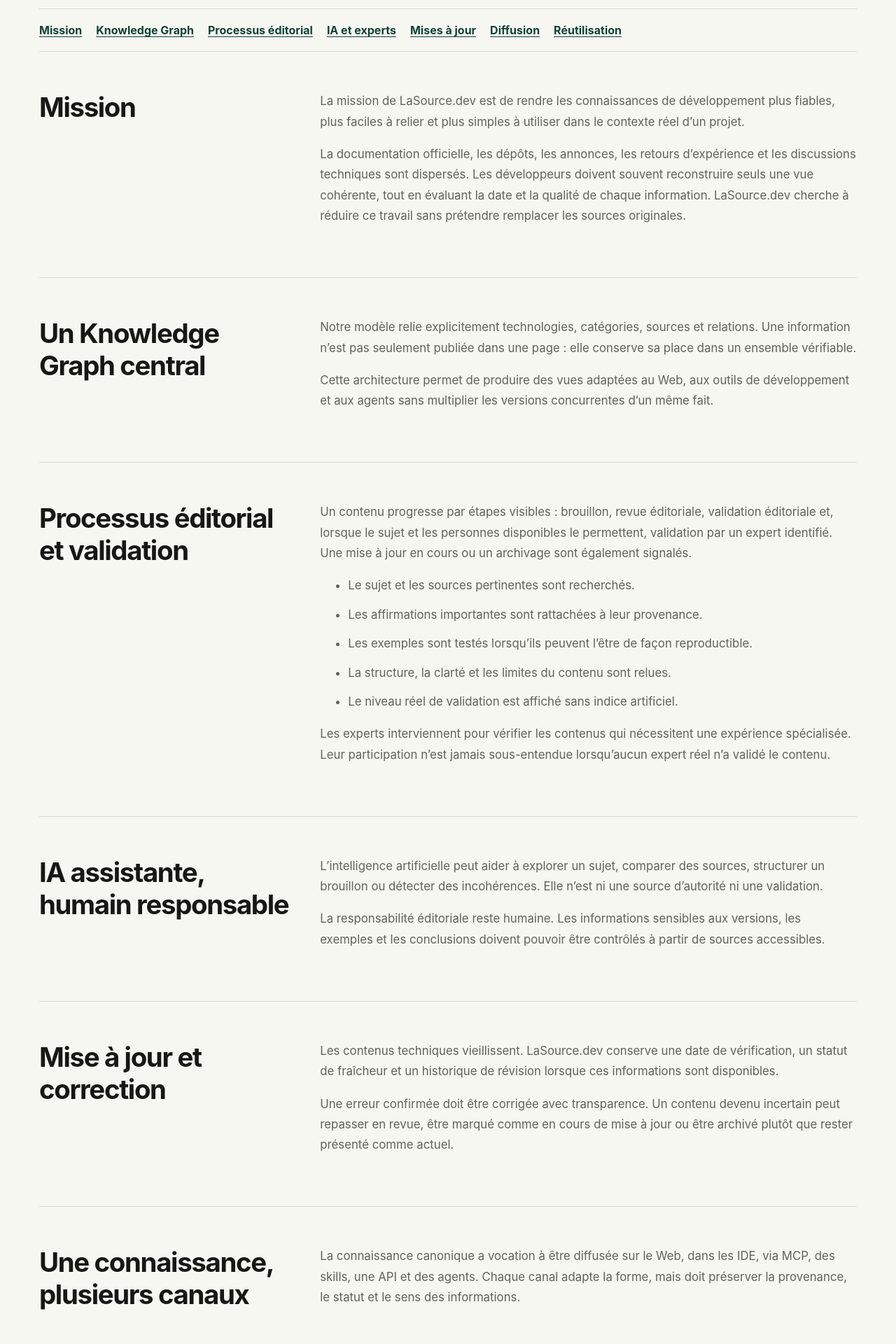
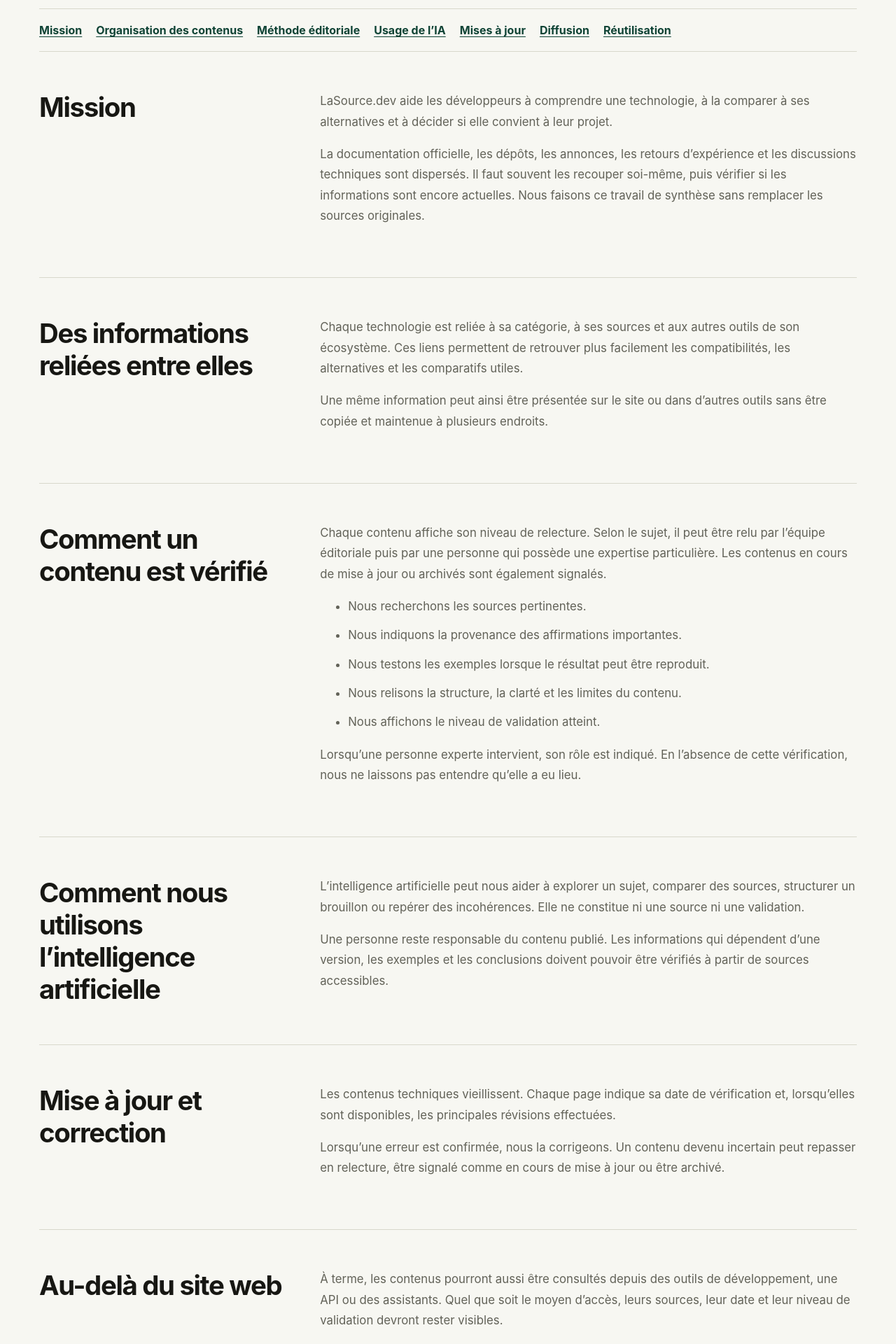
Before and after one commit to lasource-dev/lasource-web, a Next.js app: page /a-propos in a window 1280 px wide. Shown: the part 800-2720 px from the top of the page at 70% size. Built offline with nearby package versions, Linux system fonts and the light colour scheme.

Commit message:
Simplifier les pages éditoriales

```diff
--- a/src/app/(frontend)/a-propos/page.tsx
+++ b/src/app/(frontend)/a-propos/page.tsx
@@ -5,15 +5,15 @@
 export const metadata: Metadata = {
   alternates: { canonical: '/a-propos' },
   description:
-    'Mission, méthode éditoriale et principes de confiance de LaSource.dev, plateforme de connaissances techniques structurées.',
+    'Découvrez comment LaSource.dev recherche, vérifie et met à jour ses contenus techniques.',
   title: 'À propos',
 }
 
 const anchors = [
   ['mission', 'Mission'],
-  ['graphe', 'Knowledge Graph'],
-  ['methode', 'Processus éditorial'],
-  ['ia', 'IA et experts'],
+  ['graphe', 'Organisation des contenus'],
+  ['methode', 'Méthode éditoriale'],
+  ['ia', 'Usage de l’IA'],
   ['mise-a-jour', 'Mises à jour'],
   ['diffusion', 'Diffusion'],
   ['reutilisation', 'Réutilisation'],
@@ -24,10 +24,10 @@
     <main className={styles.page} id="contenu">
       <header className={styles.articleHeader}>
         <p className={styles.eyebrow}>À propos</p>
-        <h1>La confiance se construit par la méthode, pas par l’affirmation.</h1>
+        <h1>Des contenus techniques plus simples à comprendre et à vérifier</h1>
         <p className={styles.lead}>
-          LaSource.dev organise une connaissance technique fragmentée pour la rendre compréhensible,
-          traçable et réutilisable sans masquer ses limites.
+          LaSource.dev rassemble des informations dispersées, les relie à leurs sources et explique
+          clairement ce qui a — ou non — été vérifié.
         </p>
       </header>
 
@@ -43,71 +43,67 @@
         <h2 id="mission-title">Mission</h2>
         <div>
           <p>
-            La mission de LaSource.dev est de rendre les connaissances de développement plus
-            fiables, plus faciles à relier et plus simples à utiliser dans le contexte réel d’un
-            projet.
+            LaSource.dev aide les développeurs à comprendre une technologie, à la comparer à ses
+            alternatives et à décider si elle convient à leur projet.
           </p>
           <p>
             La documentation officielle, les dépôts, les annonces, les retours d’expérience et les
-            discussions techniques sont dispersés. Les développeurs doivent souvent reconstruire
-            seuls une vue cohérente, tout en évaluant la date et la qualité de chaque information.
-            LaSource.dev cherche à réduire ce travail sans prétendre remplacer les sources
-            originales.
+            discussions techniques sont dispersés. Il faut souvent les recouper soi-même, puis
+            vérifier si les informations sont encore actuelles. Nous faisons ce travail de synthèse
+            sans remplacer les sources originales.
           </p>
         </div>
       </section>
 
       <section aria-labelledby="graphe-title" className={styles.articleSection} id="graphe">
-        <h2 id="graphe-title">Un Knowledge Graph central</h2>
+        <h2 id="graphe-title">Des informations reliées entre elles</h2>
         <div>
           <p>
-            Notre modèle relie explicitement technologies, catégories, sources et relations. Une
-            information n’est pas seulement publiée dans une page : elle conserve sa place dans un
-            ensemble vérifiable.
+            Chaque technologie est reliée à sa catégorie, à ses sources et aux autres outils de son
+            écosystème. Ces liens permettent de retrouver plus facilement les compatibilités, les
+            alternatives et les comparatifs utiles.
           </p>
           <p>
-            Cette architecture permet de produire des vues adaptées au Web, aux outils de
-            développement et aux agents sans multiplier les versions concurrentes d’un même fait.
+            Une même information peut ainsi être présentée sur le site ou dans d’autres outils sans
+            être copiée et maintenue à plusieurs endroits.
           </p>
         </div>
       </section>
 
       <section aria-labelledby="methode-title" className={styles.articleSection} id="methode">
-        <h2 id="methode-title">Processus éditorial et validation</h2>
+        <h2 id="methode-title">Comment un contenu est vérifié</h2>
         <div>
           <p>
-            Un contenu progresse par étapes visibles : brouillon, revue éditoriale, validation
-            éditoriale et, lorsque le sujet et les personnes disponibles le permettent, validation
-            par un expert identifié. Une mise à jour en cours ou un archivage sont également
-            signalés.
+            Chaque contenu affiche son niveau de relecture. Selon le sujet, il peut être relu par
+            l’équipe éditoriale puis par une personne qui possède une expertise particulière. Les
+            contenus en cours de mise à jour ou archivés sont également signalés.
           </p>
           <ul>
-            <li>Le sujet et les sources pertinentes sont recherchés.</li>
-            <li>Les affirmations importantes sont rattachées à leur provenance.</li>
-            <li>Les exemples sont testés lorsqu’ils peuvent l’être de façon reproductible.</li>
-            <li>La structure, la clarté et les limites du contenu sont relues.</li>
-            <li>Le niveau réel de validation est affiché sans indice artificiel.</li>
+            <li>Nous recherchons les sources pertinentes.</li>
+            <li>Nous indiquons la provenance des affirmations importantes.</li>
+            <li>Nous testons les exemples lorsque le résultat peut être reproduit.</li>
+            <li>Nous relisons la structure, la clarté et les limites du contenu.</li>
+            <li>Nous affichons le niveau de validation atteint.</li>
           </ul>
           <p>
-            Les experts interviennent pour vérifier les contenus qui nécessitent une expérience
-            spécialisée. Leur participation n’est jamais sous-entendue lorsqu’aucun expert réel
-            n’a validé le contenu.
+            Lorsqu’une personne experte intervient, son rôle est indiqué. En l’absence de cette
+            vérification, nous ne laissons pas entendre qu’elle a eu lieu.
           </p>
         </div>
       </section>
 
       <section aria-labelledby="ia-title" className={styles.articleSection} id="ia">
-        <h2 id="ia-title">IA assistante, humain responsable</h2>
+        <h2 id="ia-title">Comment nous utilisons l’intelligence artificielle</h2>
         <div>
           <p>
-            L’intelligence artificielle peut aider à explorer un sujet, comparer des sources,
-            structurer un brouillon ou détecter des incohérences. Elle n’est ni une source
-            d’autorité ni une validation.
+            L’intelligence artificielle peut nous aider à explorer un sujet, comparer des sources,
+            structurer un brouillon ou repérer des incohérences. Elle ne constitue ni une source ni
+            une validation.
           </p>
           <p>
-            La responsabilité éditoriale reste humaine. Les informations sensibles aux versions,
-            les exemples et les conclusions doivent pouvoir être contrôlés à partir de sources
-            accessibles.
+            Une personne reste responsable du contenu publié. Les informations qui dépendent d’une
+            version, les exemples et les conclusions doivent pouvoir être vérifiés à partir de
+            sources accessibles.
           </p>
         </div>
       </section>
@@ -120,25 +116,23 @@
         <h2 id="mise-a-jour-title">Mise à jour et correction</h2>
         <div>
           <p>
-            Les contenus techniques vieillissent. LaSource.dev conserve une date de vérification,
-            un statut de fraîcheur et un historique de révision lorsque ces informations sont
-            disponibles.
+            Les contenus techniques vieillissent. Chaque page indique sa date de vérification et,
+            lorsqu’elles sont disponibles, les principales révisions effectuées.
           </p>
           <p>
-            Une erreur confirmée doit être corrigée avec transparence. Un contenu devenu incertain
-            peut repasser en revue, être marqué comme en cours de mise à jour ou être archivé plutôt
-            que rester présenté comme actuel.
+            Lorsqu’une erreur est confirmée, nous la corrigeons. Un contenu devenu incertain peut
+            repasser en relecture, être signalé comme en cours de mise à jour ou être archivé.
           </p>
         </div>
       </section>
 
       <section aria-labelledby="diffusion-title" className={styles.articleSection} id="diffusion">
-        <h2 id="diffusion-title">Une connaissance, plusieurs canaux</h2>
+        <h2 id="diffusion-title">Au-delà du site web</h2>
         <div>
           <p>
-            La connaissance canonique a vocation à être diffusée sur le Web, dans les IDE, via MCP,
-            des skills, une API et des agents. Chaque canal adapte la forme, mais doit préserver la
-            provenance, le statut et le sens des informations.
+            À terme, les contenus pourront aussi être consultés depuis des outils de développement,
+            une API ou des assistants. Quel que soit le moyen d’accès, leurs sources, leur date et
+            leur niveau de validation devront rester visibles.
           </p>
         </div>
       </section>
@@ -151,20 +145,18 @@
         <h2 id="reutilisation-title">Réutilisation et attribution</h2>
         <div>
           <p>
-            Une citation courte est possible avec une attribution claire et un lien vers la page
-            source. La citation doit respecter le sens et l’intégrité du contenu. La republication
-            complète et les usages commerciaux à grande échelle nécessitent une autorisation
-            préalable.
+            Vous pouvez citer un court extrait en mentionnant LaSource.dev et en ajoutant un lien
+            vers la page concernée. La republication complète et les usages commerciaux à grande
+            échelle nécessitent une autorisation préalable.
           </p>
           <p>
-            LaSource.dev défend une attribution lisible et une juste rémunération des personnes qui
-            produisent, vérifient et maintiennent les contenus. La diffusion automatisée ne doit pas
-            rendre invisible leur contribution.
+            Les personnes qui produisent, vérifient et maintiennent les contenus doivent rester
+            clairement identifiées et justement rémunérées, y compris lorsque leur travail est
+            diffusé par des outils automatisés.
           </p>
           <p className={styles.commitment}>
-            Nous ne cherchons pas à être les premiers à publier une information. Nous cherchons à
-            devenir la source à laquelle les développeurs font confiance lorsqu’ils ont besoin
-            d’une information fiable.
+            Notre priorité n’est pas de publier les premiers, mais de proposer des informations que
+            les développeurs peuvent comprendre et vérifier.
           </p>
         </div>
       </section>
--- a/src/app/(frontend)/institutional.module.css
+++ b/src/app/(frontend)/institutional.module.css
@@ -75,7 +75,6 @@
 
 .section,
 .splitSection,
-.graphSection,
 .recentSection,
 .newsletter {
   border-top: 1px solid var(--border);
@@ -108,14 +107,14 @@
   border: 1px solid var(--border);
   display: flex;
   flex-direction: column;
-  min-height: 14rem;
+  min-height: 11rem;
   padding: 1.5rem;
 }
 
 .publicationCard h4 {
   font-size: 1.25rem;
   line-height: 1.25;
-  margin: 1.25rem 0 0;
+  margin: 0;
 }
 
 .publicationCard h4 a {
@@ -137,7 +136,6 @@
 
 .section h2,
 .splitSection h2,
-.graphSection h2,
 .recentSection h2,
 .newsletter h2 {
   font-size: clamp(2rem, 4vw, 3.5rem);
@@ -147,7 +145,6 @@
 }
 
 .splitSection,
-.graphSection,
 .recentSection,
 .newsletter {
   display: grid;
@@ -156,10 +153,8 @@
 }
 
 .splitSection > p,
-.graphSection p,
 .recentSection > p,
 .newsletter p,
-.sectionIntro,
 .card p,
 .articleSection p,
 .articleSection li {
@@ -171,22 +166,6 @@
 .splitSection > p,
 .recentSection > p {
   margin: 0;
-}
-
-.graphSection {
-  background: var(--ink);
-  color: white;
-  margin-inline: -1.5rem;
-  padding-inline: 1.5rem;
-}
-
-.graphSection .eyebrow {
-  color: #8bd6b9;
-}
-
-.graphSection p {
-  color: #d5d5cc;
-  margin: 0 0 1rem;
 }
 
 .cardGrid {
@@ -212,26 +191,6 @@
 .card p {
   font-size: 0.975rem;
   margin-bottom: 0;
-}
-
-.sectionIntro {
-  margin: 1rem 0 2rem;
-}
-
-.channelList {
-  display: flex;
-  flex-wrap: wrap;
-  gap: 0.65rem;
-  list-style: none;
-  margin: 0;
-  padding: 0;
-}
-
-.channelList li {
-  background: var(--panel);
-  border: 1px solid var(--border);
-  font-weight: 750;
-  padding: 0.75rem 1rem;
 }
 
 .newsletter {
@@ -316,7 +275,6 @@
   }
 
   .splitSection,
-  .graphSection,
   .recentSection,
   .newsletter,
   .articleSection {
```
Also changed, not shown: src/app/(frontend)/layout.tsx (+4 -4 lines), src/app/(frontend)/page.tsx (+55 -108 lines), src/app/(frontend)/technologies/[slug]/page.tsx (+14 -4 lines), src/app/(frontend)/technologies/[slug]/technology.module.css (+26 -0 lines), src/components/ContentSources.tsx (added, +30 -0 lines), src/components/EditorialContentPage.tsx (+30 -1 lines), src/components/MarkdownContent.tsx (+8 -2 lines), 2 other files (tests, documents, lock files or other folders).
